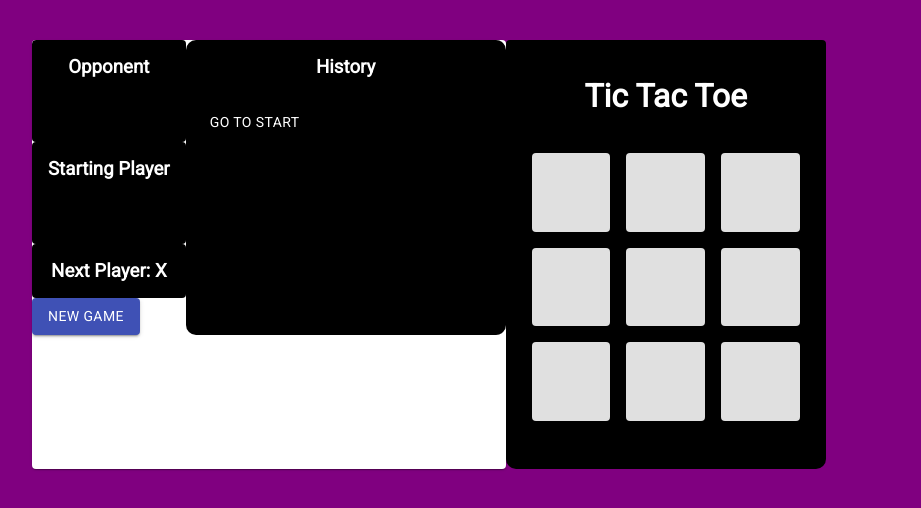
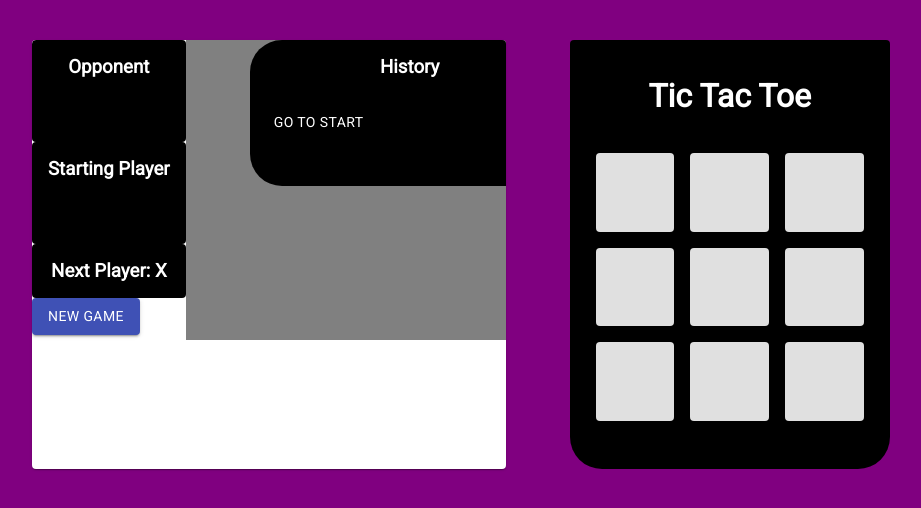
Before and after one commit to DaniyalFarooque/TicTacToe, a React (Create React App) app: page / in a window 1280 px wide. Shown: the top 508 px of the page, without its empty margins (8-929 px from the left). Built offline with nearby package versions, Linux system fonts and the light colour scheme.

Commit message:
Update index.css

```diff
--- a/src/index.css
+++ b/src/index.css
@@ -25,6 +25,20 @@ li {
   list-style: none;
 }
 
+.squares {
+  border: none;
+  cursor: pointer;
+  outline: none;
+}
+
+.setbar{
+  vertical-align: top;
+  grid-template: repeat(3, 1fr) / repeat(3, 1fr);
+  /* padding-right: 5rem; */
+  /* margin: 0 auto; */
+  /* width: 15rem; */
+}
+
 .info-wrapper button {
   background: black;
   color: white;
@@ -37,21 +51,12 @@ li {
 
 .info-wrapper {
   display: flex;
-  /* padding-left: 5rem; */
-  justify-content: space-between;
-}
-
-.infobar{
-  vertical-align: top;
-  /* padding-right: 5rem; */
-  /* margin: 0 auto; */
-  /* width: 15rem; */
-}
-
-.squares {
-  border: none;
-  cursor: pointer;
-  outline: none;
+  background: grey;
+  width: 320px;
+  height: 300px;
+  display: grid;
+  grid-template: repeat(2, 0.5fr) / repeat(2, 0.5fr);
+  gap: 0.5rem;
 }
 
 .board {
@@ -68,7 +73,8 @@ li {
 .main {
   /* width: '100%'; */
   background: black;
-  border-radius: 10px;
+  margin-left: 4rem;
+  border-radius: 2rem;
   vertical-align: top;
   width: 20rem;
   padding-bottom: 2rem;
```
